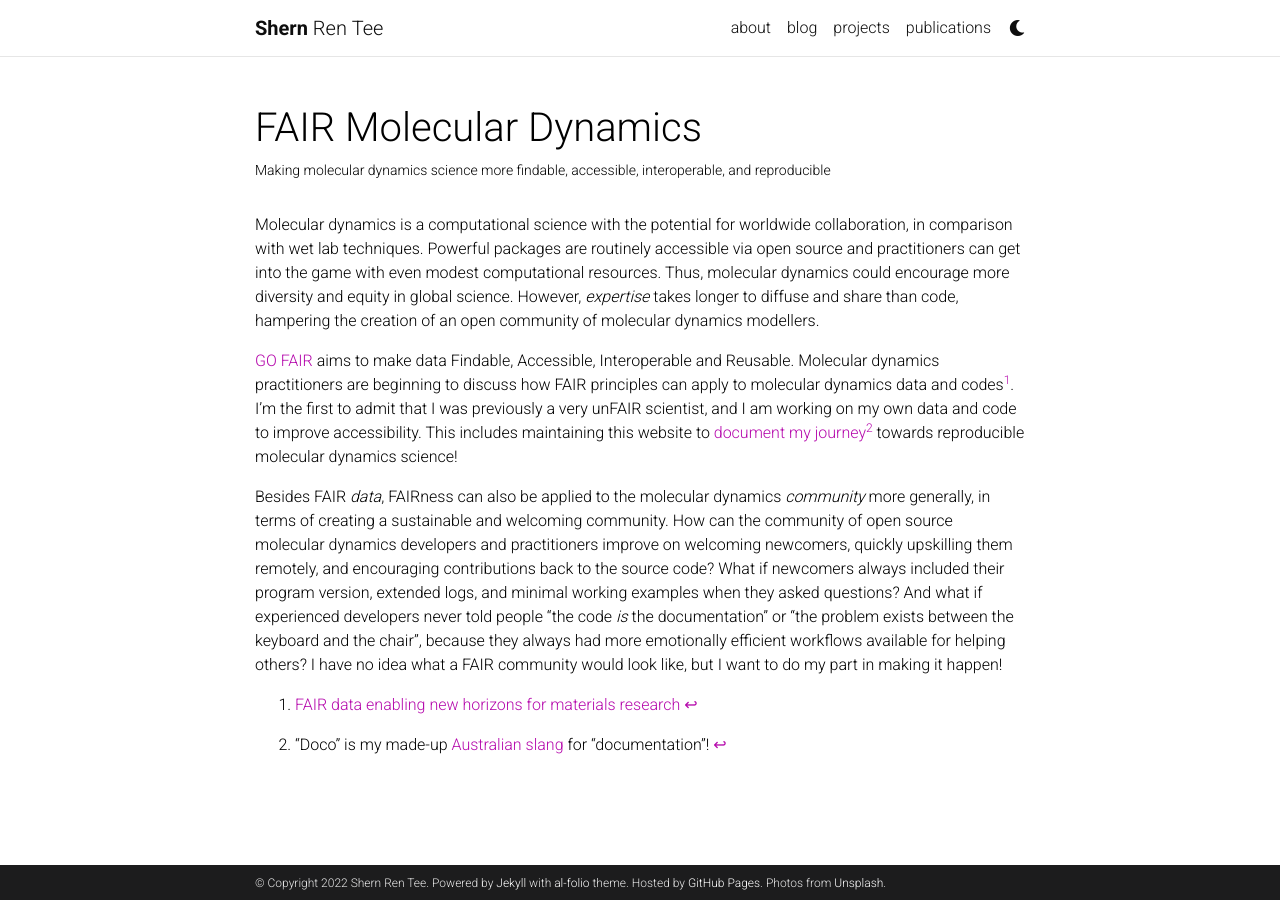
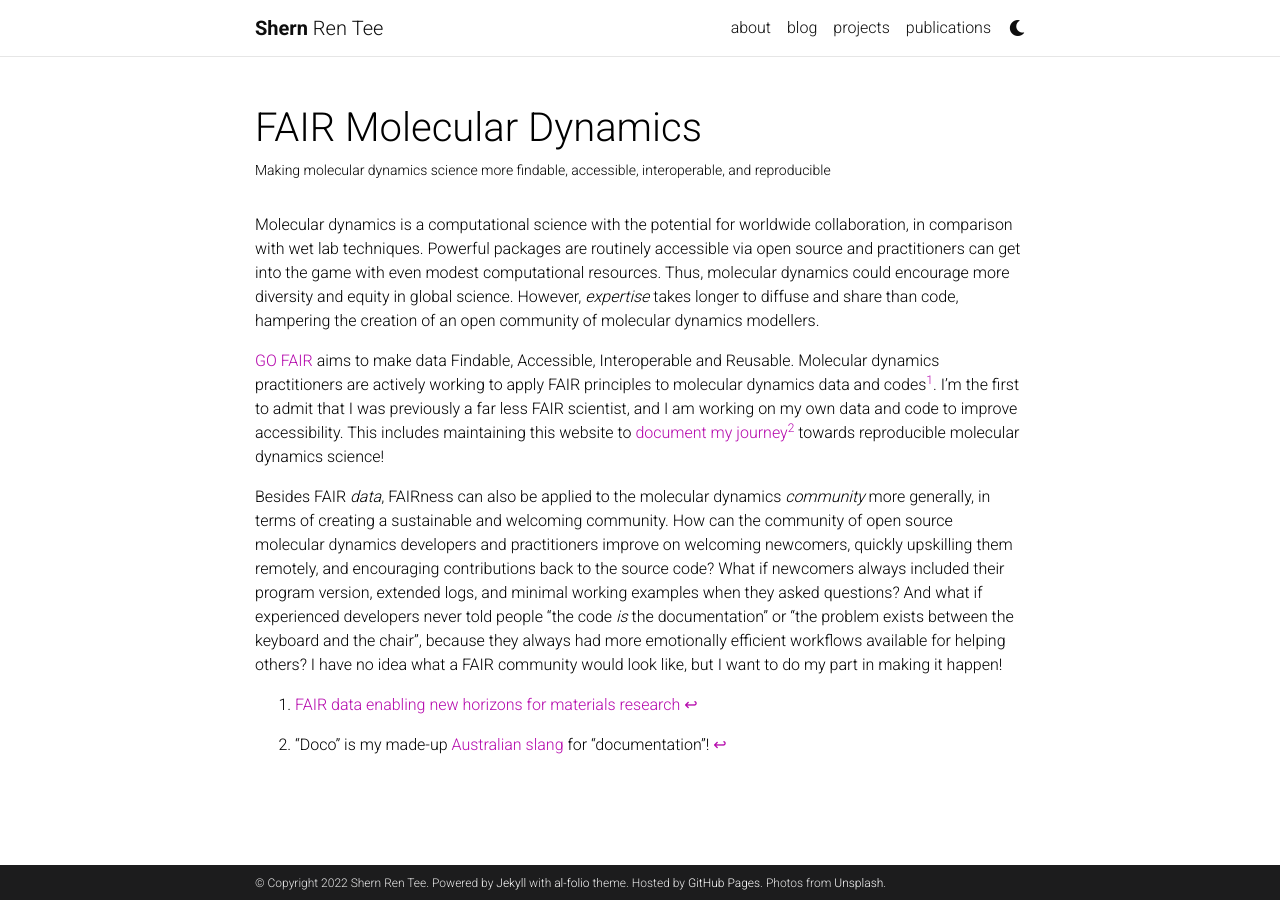
Before and after one commit to srtee/srtee.github.io, a Jekyll site: the page built from _projects/FAIRMD_project.md, in a window 1280 px wide. Built offline with Jekyll 4.4.1, drawn with Linux system fonts in a browser that asks for light colours; comment, search, counter and statistics services are not loaded; a style sheet for code colours, icons or effects is not loaded.

Commit message:
Update FAIRMD_project.md

```diff
--- a/_projects/FAIRMD_project.md
+++ b/_projects/FAIRMD_project.md
@@ -12,8 +12,8 @@ Thus, molecular dynamics could encourage more diversity and equity in global sci
 However, *expertise* takes longer to diffuse and share than code, hampering the creation of an open community of molecular dynamics modellers.
 
 [GO FAIR](https://www.go-fair.org/go-fair-initiative/) aims to make data Findable, Accessible, Interoperable and Reusable.
-Molecular dynamics practitioners are beginning to discuss how FAIR principles can apply to molecular dynamics data and codes[^1].
-I'm the first to admit that I was previously a very unFAIR scientist, and I am working on my own data and code to improve accessibility.
+Molecular dynamics practitioners are actively working to apply FAIR principles to molecular dynamics data and codes[^1].
+I'm the first to admit that I was previously a far less FAIR scientist, and I am working on my own data and code to improve accessibility.
 This includes maintaining this website to [document my journey](/blog/tag/doco)[^3] towards reproducible molecular dynamics science!
 
 Besides FAIR *data*, FAIRness can also be applied to the molecular dynamics *community* more generally, in terms of creating a sustainable and welcoming community.
```
